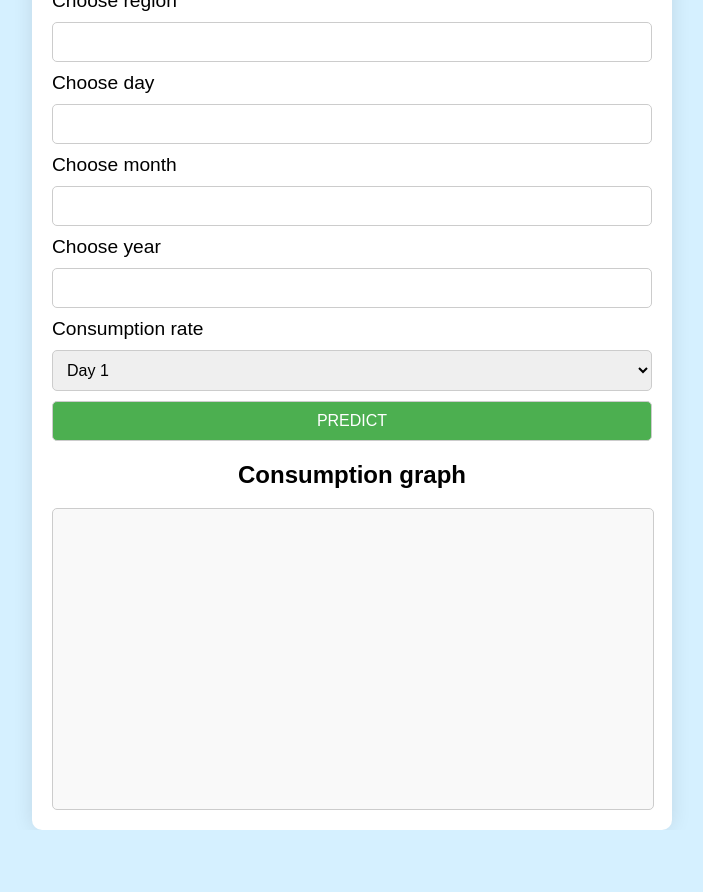
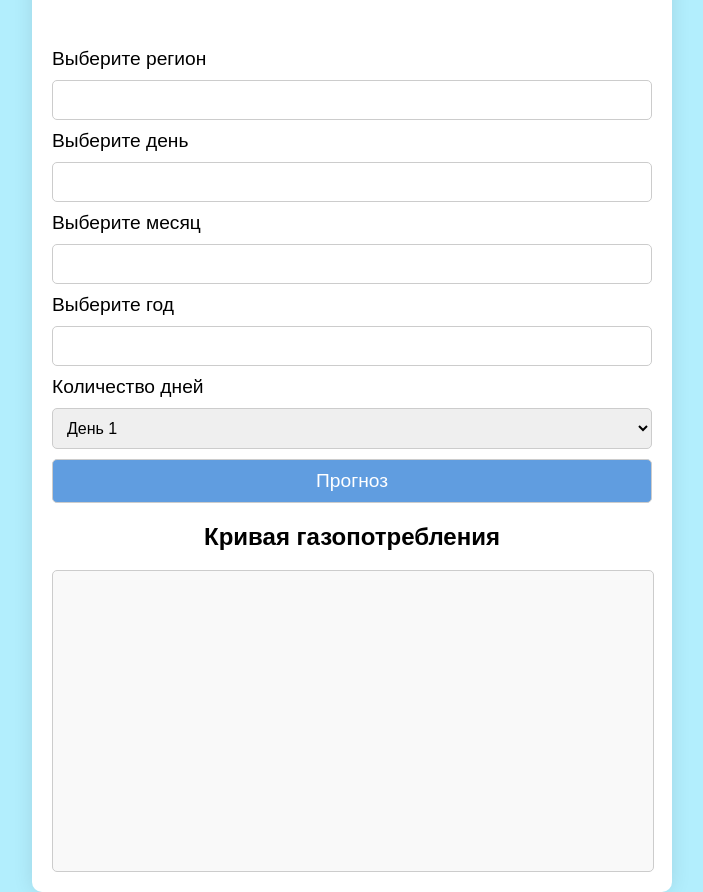
Before and after one commit to kap40nka/Service-for-predicting-gas-consumption-in-the-regions, a plain HTML site: page static/index.html in a window 1280 px wide. Shown: the whole page, without its empty margins (288-991 px from the left). Before the commit the page ends 830 px from the top, so only its background shows below. Drawn offline with Linux system fonts and the light colour scheme.

Commit message:
upd static

```diff
--- a/static/index.html
+++ b/static/index.html
@@ -1,39 +1,39 @@
 <!DOCTYPE html>
-<html lang="en">
+<html lang="ru">
 <head>
     <meta charset="UTF-8">
     <meta name="viewport" content="width=device-width, initial-scale=1.0">
-    <title>Prediction Site</title>
+    <title>Сайт Прогноза</title>
     <link rel="stylesheet" href="styles.css">
 </head>
 <body>
     <div class="container">
         <div class="input-section">
-            <label for="region">Choose region</label>
+            <label for="region">Выберите регион</label>
             <input type="text" id="region" name="region">
 
-            <label for="day">Choose day</label>
+            <label for="day">Выберите день</label>
             <input type="number" id="day" name="day" min="1" max="31">
 
-            <label for="month">Choose month</label>
+            <label for="month">Выберите месяц</label>
             <input type="number" id="month" name="month" min="1" max="12">
 
-            <label for="year">Choose year</label>
+            <label for="year">Выберите год</label>
             <input type="number" id="year" name="year" min="2011" max="2020">
 
-            <label for="days">Consumption rate</label>
+            <label for="days">Количество дней</label>
             <select id="days" name="days">
-                <option value="1">Day 1</option>
-                <option value="2">Day 2</option>
-                <option value="3">Day 3</option>
-                <option value="4">Day 4</option>
-                <option value="5">Day 5</option>
+                <option value="1">День 1</option>
+                <option value="2">День 2</option>
+                <option value="3">День 3</option>
+                <option value="4">День 4</option>
+                <option value="5">День 5</option>
             </select>
 
-            <button id="predict-btn">PREDICT</button>
+            <button id="predict-btn">Прогноз</button>
         </div>
         <div class="graph-section">
-            <h2>Consumption graph</h2>
+            <h2>Кривая газопотребления</h2>
             <div id="graph"></div>
         </div>
     </div>
@@ -64,11 +64,11 @@
                     alert(data.error);
                 } else {
                     const graph = document.getElementById('graph');
-                    graph.innerHTML = `<img src="${data.plot_url}" alt="Consumption Graph">`;
+                    graph.innerHTML = `<img src="${data.plot_url}" alt="График потребления" class="graph-image">`;
                 }
             })
             .catch((error) => {
-                console.error('Error:', error);
+                console.error('Ошибка:', error);
             });
         });
     </script>
--- a/static/styles.css
+++ b/static/styles.css
@@ -1,6 +1,6 @@
 body {
-    font-family: Arial, sans-serif;
-    background-color: #d5f0ff;
+    font-family: "GOST type B", sans-serif;
+    background-color: #b2eefd;
     display: flex;
     justify-content: center;
     align-items: center;
@@ -11,7 +11,7 @@ body {
 .container {
     background-color: #fff;
     padding: 20px;
-    border-radius: 10px;
+    border-radius: 10px; /* Закругление по всем углам */
     box-shadow: 0 0 20px rgba(0, 0, 0, 0.1);
     width: 600px;
 }
@@ -21,6 +21,7 @@ body {
     flex-direction: column;
     gap: 10px;
     margin-bottom: 20px;
+    margin-top: 120px; /* Добавленный отступ сверху */
 }
 
 .input-section label {
@@ -35,14 +36,16 @@ body {
 }
 
 .input-section button {
-    background-color: #4CAF50;
+    background-color: #609de0;
     color: white;
     cursor: pointer;
     transition: background-color 0.3s;
+    font-family: "GOST type B", sans-serif; /* Изменение шрифта кнопки */
+    font-size: 1.2em;
 }
 
 .input-section button:hover {
-    background-color: #45a049;
+    background-color: #b2eefd;
 }
 
 .graph-section {
@@ -55,4 +58,12 @@ body {
     border: 1px solid #ccc;
     border-radius: 5px;
     background-color: #f9f9f9;
+    position: relative;
 }
+
+.graph-image {
+    max-width: 100%;
+    max-height: 100%;
+    display: block;
+    margin: 0 auto;
+}
```
